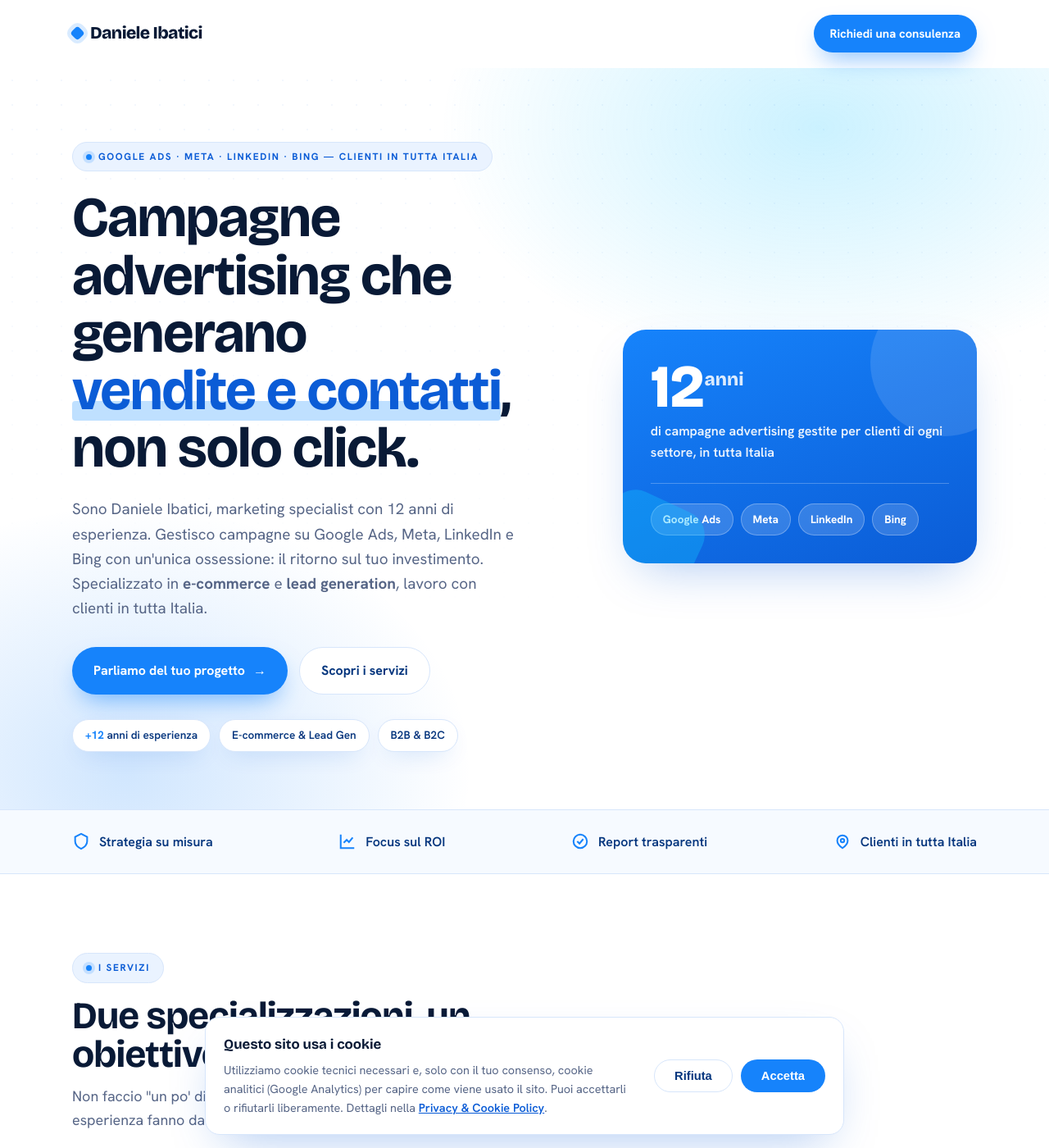
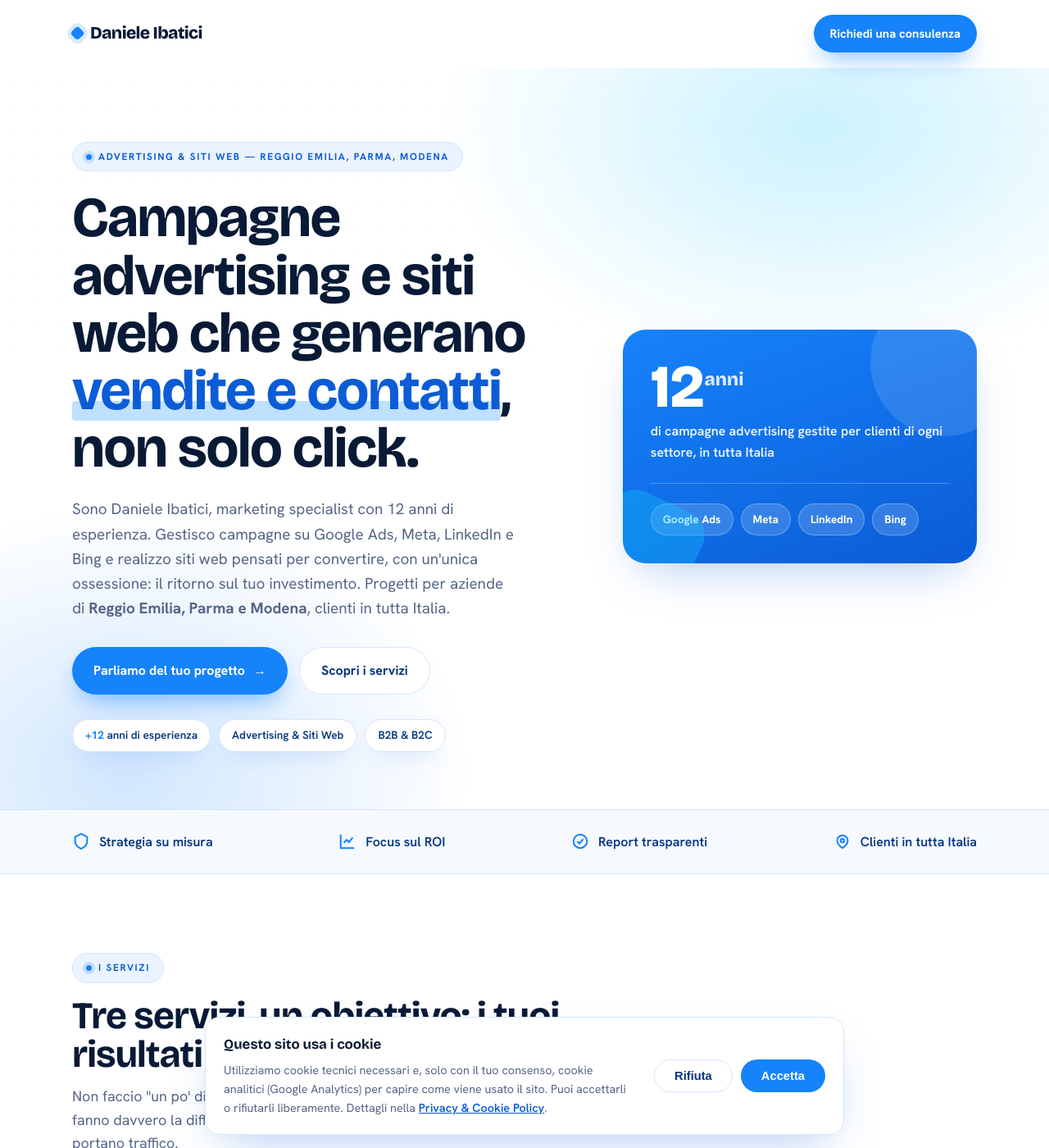
Before and after one commit to ibaticidaniele/danieleibatici, a Jekyll site: the page index.html, which Jekyll copies as it is, in a window 1280 px wide and 1400 px high. Shown: the whole window at 82% size. Built offline with Jekyll 4.4.1, drawn with Linux system fonts in a browser that asks for light colours; some of the changed text lies outside the part shown.

Commit message:
Aggiungi servizio creazione siti web e SEO locale Reggio Emilia/Parma/Modena
Aggiorna title, meta description, Open Graph e schema.org, aggiunge una
terza card servizi, e aggiorna FAQ, sezione chi-sono e footer per
posizionare anche sui siti web nelle tre province.

Co-Authored-By: Claude Sonnet 5 <noreply@anthropic.com>

```diff
--- a/index.html
+++ b/index.html
@@ -21,8 +21,8 @@
 </script>
 
 <!-- ===== SEO ===== -->
-<title>Daniele Ibatici | Consulente Advertising: Google Ads, Meta, LinkedIn & Bing</title>
-<meta name="description" content="Daniele Ibatici, marketing specialist con 12 anni di esperienza nella gestione di campagne advertising su Google Ads, Meta, LinkedIn e Bing. Specializzato in e-commerce e lead generation. Clienti in tutta Italia.">
+<title>Daniele Ibatici | Advertising e Creazione Siti Web — Reggio Emilia, Parma, Modena</title>
+<meta name="description" content="Daniele Ibatici, marketing specialist con 12 anni di esperienza: gestione campagne Google Ads, Meta, LinkedIn e Bing e creazione di siti web ottimizzati per la conversione. Servizi per aziende di Reggio Emilia, Parma e Modena, clienti in tutta Italia.">
 <meta name="robots" content="index, follow">
 <link rel="canonical" href="https://www.danieleibatici.it/">
 <meta name="theme-color" content="#1683fb">
@@ -30,8 +30,8 @@
 <!-- Open Graph -->
 <meta property="og:type" content="website">
 <meta property="og:locale" content="it_IT">
-<meta property="og:title" content="Daniele Ibatici | Consulente Advertising Google, Meta, LinkedIn & Bing">
-<meta property="og:description" content="12 anni di esperienza nella gestione di campagne advertising per e-commerce e lead generation. Clienti in tutta Italia.">
+<meta property="og:title" content="Daniele Ibatici | Advertising e Creazione Siti Web — Reggio Emilia, Parma, Modena">
+<meta property="og:description" content="12 anni di esperienza tra campagne advertising e creazione di siti web che convertono. Aziende di Reggio Emilia, Parma e Modena, clienti in tutta Italia.">
 <meta property="og:url" content="https://www.danieleibatici.it/">
 <meta property="og:image" content="https://www.danieleibatici.it/daniele-ibatici.jpg">
 
@@ -50,10 +50,12 @@
   "url": "https://www.danieleibatici.it/",
   "telephone": "+39 334 205 9639",
   "priceRange": "€€",
-  "description": "Consulente marketing con 12 anni di esperienza nella gestione di campagne advertising su Google Ads, Meta, LinkedIn e Bing. Specializzato in e-commerce e lead generation. Clienti in tutta Italia.",
-  "knowsAbout": ["Google Ads", "Meta Ads", "LinkedIn Ads", "Microsoft Advertising", "Bing Ads", "Advertising e-commerce", "Lead generation", "Google Shopping", "Performance Max", "Ottimizzazione del percorso utente", "Conversion Rate Optimization", "Customer journey"],
+  "description": "Consulente marketing con 12 anni di esperienza nella gestione di campagne advertising su Google Ads, Meta, LinkedIn e Bing e nella creazione di siti web ottimizzati per la conversione. Specializzato in e-commerce e lead generation. Servizi per Reggio Emilia, Parma e Modena, clienti in tutta Italia.",
+  "knowsAbout": ["Google Ads", "Meta Ads", "LinkedIn Ads", "Microsoft Advertising", "Bing Ads", "Advertising e-commerce", "Lead generation", "Google Shopping", "Performance Max", "Creazione siti web", "Web design", "SEO on-page", "Ottimizzazione del percorso utente", "Conversion Rate Optimization", "Customer journey"],
   "areaServed": [
     { "@type": "City", "name": "Reggio Emilia" },
+    { "@type": "City", "name": "Parma" },
+    { "@type": "City", "name": "Modena" },
     { "@type": "Country", "name": "Italia" }
   ],
   "address": {
@@ -84,12 +86,17 @@
     {
       "@type": "Question",
       "name": "Lavori solo a Reggio Emilia o anche da remoto?",
-      "acceptedAnswer": { "@type": "Answer", "text": "Seguo clienti a Reggio Emilia e provincia di persona e clienti in tutta Italia da remoto, sia B2B che B2C." }
+      "acceptedAnswer": { "@type": "Answer", "text": "Seguo di persona le aziende di Reggio Emilia, Parma e Modena e clienti in tutta Italia da remoto, sia B2B che B2C." }
     },
     {
       "@type": "Question",
       "name": "Su quali piattaforme gestisci l'advertising?",
       "acceptedAnswer": { "@type": "Answer", "text": "Gestisco campagne su Google Ads (Search, Shopping, Performance Max), Meta Ads (Facebook e Instagram), LinkedIn Ads e Microsoft Advertising (Bing), con focus su e-commerce e lead generation." }
+    },
+    {
+      "@type": "Question",
+      "name": "Realizzi anche siti web, oltre alle campagne advertising?",
+      "acceptedAnswer": { "@type": "Answer", "text": "Sì. Realizzo siti web veloci, chiari e ottimizzati per la conversione — la base su cui poi far rendere le campagne advertising. Progetto siti per aziende di Reggio Emilia, Parma e Modena, oltre che per clienti in tutta Italia." }
     }
   ]
 }
@@ -202,7 +209,7 @@
   .sec-head p{color:var(--muted);font-size:1.12rem}
 
   /* services */
-  .services{display:grid;grid-template-columns:1fr 1fr;gap:26px}
+  .services{display:grid;grid-template-columns:repeat(auto-fit,minmax(300px,1fr));gap:26px}
   .svc{position:relative;background:#fff;border:1px solid var(--line);border-radius:var(--r);padding:38px;transition:.3s;overflow:hidden}
   .svc::before{content:"";position:absolute;top:0;left:0;height:4px;width:100%;background:linear-gradient(90deg,var(--azzurro),var(--cyan));transform:scaleX(0);transform-origin:left;transition:.35s}
   .svc:hover{transform:translateY(-6px);box-shadow:var(--shadow);border-color:transparent}
@@ -319,16 +326,16 @@
   <div class="grid-overlay"></div>
   <div class="wrap hero-grid">
     <div>
-      <span class="eyebrow reveal">Google Ads · Meta · LinkedIn · Bing — Clienti in tutta Italia</span>
-      <h1 class="reveal">Campagne advertising che generano <span class="hl">vendite e contatti</span>, non solo click.</h1>
-      <p class="lead reveal">Sono Daniele Ibatici, marketing specialist con 12 anni di esperienza. Gestisco campagne su Google Ads, Meta, LinkedIn e Bing con un'unica ossessione: il ritorno sul tuo investimento. Specializzato in <strong>e-commerce</strong> e <strong>lead generation</strong>, lavoro con clienti in tutta Italia.</p>
+      <span class="eyebrow reveal">Advertising &amp; Siti Web — Reggio Emilia, Parma, Modena</span>
+      <h1 class="reveal">Campagne advertising e siti web che generano <span class="hl">vendite e contatti</span>, non solo click.</h1>
+      <p class="lead reveal">Sono Daniele Ibatici, marketing specialist con 12 anni di esperienza. Gestisco campagne su Google Ads, Meta, LinkedIn e Bing e realizzo siti web pensati per convertire, con un'unica ossessione: il ritorno sul tuo investimento. Progetti per aziende di <strong>Reggio Emilia, Parma e Modena</strong>, clienti in tutta Italia.</p>
       <div class="hero-cta reveal">
         <a href="#contatti" class="btn btn-primary">Parliamo del tuo progetto <span class="arrow">→</span></a>
         <a href="#servizi" class="btn btn-ghost">Scopri i servizi</a>
       </div>
       <div class="chips reveal">
         <span class="chip"><b>+12</b> anni di esperienza</span>
-        <span class="chip">E-commerce &amp; Lead Gen</span>
+        <span class="chip">Advertising &amp; Siti Web</span>
         <span class="chip">B2B &amp; B2C</span>
       </div>
     </div>
@@ -358,8 +365,8 @@
   <div class="wrap">
     <div class="sec-head reveal">
       <span class="eyebrow">I servizi</span>
-      <h2>Due specializzazioni, un obiettivo: i tuoi risultati</h2>
-      <p>Non faccio "un po' di tutto". Mi concentro sulle due aree dove dodici anni di esperienza fanno davvero la differenza.</p>
+      <h2>Tre servizi, un obiettivo: i tuoi risultati</h2>
+      <p>Non faccio "un po' di tutto". Mi concentro sulle aree dove dodici anni di esperienza fanno davvero la differenza — dal sito che ti rappresenta alle campagne che ci portano traffico.</p>
     </div>
     <div class="services">
       <article class="svc reveal">
@@ -386,6 +393,18 @@
         </ul>
         <a href="#contatti" class="svc-link">Voglio più contatti qualificati <span class="arrow">→</span></a>
       </article>
+      <article class="svc reveal">
+        <div class="svc-ico"><svg width="28" height="28" viewBox="0 0 24 24" fill="none" stroke="currentColor" stroke-width="2"><rect x="3" y="4" width="18" height="13" rx="2"/><path d="M8 21h8M12 17v4"/></svg></div>
+        <h3>Creazione Siti Web</h3>
+        <p>Siti web veloci, chiari e ottimizzati per la conversione — la base su cui poi far rendere le campagne advertising. Progetti per aziende di Reggio Emilia, Parma e Modena, di persona, e in tutta Italia da remoto.</p>
+        <ul>
+          <li><svg width="18" height="18" viewBox="0 0 24 24" fill="none" stroke="currentColor" stroke-width="2.4"><path d="m5 13 4 4L19 7"/></svg> Siti vetrina e siti per la lead generation</li>
+          <li><svg width="18" height="18" viewBox="0 0 24 24" fill="none" stroke="currentColor" stroke-width="2.4"><path d="m5 13 4 4L19 7"/></svg> Ottimizzazione SEO on-page</li>
+          <li><svg width="18" height="18" viewBox="0 0 24 24" fill="none" stroke="currentColor" stroke-width="2.4"><path d="m5 13 4 4L19 7"/></svg> Velocità di caricamento e mobile-first</li>
+          <li><svg width="18" height="18" viewBox="0 0 24 24" fill="none" stroke="currentColor" stroke-width="2.4"><path d="m5 13 4 4L19 7"/></svg> Integrazione con il tracciamento conversioni</li>
+        </ul>
+        <a href="#contatti" class="svc-link">Voglio un sito che converte <span class="arrow">→</span></a>
+      </article>
     </div>
   </div>
 </section>
@@ -402,7 +421,7 @@
       <div class="node reveal">
         <div class="nico"><svg width="24" height="24" viewBox="0 0 24 24" fill="none" stroke="currentColor" stroke-width="2"><rect x="3" y="4" width="18" height="13" rx="2"/><path d="M8 21h8M12 17v4"/></svg></div>
         <h4>Sito web</h4>
-        <p>Veloce, chiaro e costruito per convertire, non solo per "esserci".</p>
+        <p>Lo realizzo io stesso: veloce, chiaro e costruito per convertire, non solo per "esserci".</p>
       </div>
       <div class="node reveal">
         <div class="nico"><svg width="24" height="24" viewBox="0 0 24 24" fill="none" stroke="currentColor" stroke-width="2"><path d="M20 13 13 20a2 2 0 0 1-3 0l-6-6a2 2 0 0 1 0-3l7-7h6v6Z"/><circle cx="16" cy="8" r="1.3"/></svg></div>
@@ -445,8 +464,8 @@
       <h2>Dodici anni di campagne, una sola priorità: i tuoi risultati</h2>
       <p>Sono un marketing specialist che ha passato gli ultimi <strong>12 anni</strong> a gestire campagne advertising per clienti di ogni tipo — dalle piccole attività locali agli e-commerce strutturati, in B2B e in B2C.</p>
       <p>Non vendo "presenza online": vendo <strong>vendite e contatti misurabili</strong>. Ogni euro investito su Google, Meta, LinkedIn o Bing deve avere un perché e un ritorno, e il mio lavoro è renderlo evidente in ogni report.</p>
-      <p>E non mi fermo all'advertising: quando collaboro con te <strong>controllo tutto il percorso utente</strong> — sito, prezzi, offerta, customer care — perché le campagne rendono solo se funziona ogni tassello, non solo il mio.</p>
-      <p>Essendo un lavoro che si gestisce interamente da remoto, seguo clienti in <strong>tutta Italia</strong> — dalle aziende di Reggio Emilia e provincia fino ai progetti nazionali, in B2B e in B2C.</p>
+      <p>E non mi fermo all'advertising: quando collaboro con te <strong>controllo tutto il percorso utente</strong> — sito, prezzi, offerta, customer care — perché le campagne rendono solo se funziona ogni tassello, non solo il mio. Per questo <strong>realizzo anche il sito web</strong>: è la base su cui poi costruire ogni campagna.</p>
+      <p>Seguo di persona le aziende di <strong>Reggio Emilia, Parma e Modena</strong> e, gestendo tutto anche da remoto, clienti in <strong>tutta Italia</strong>, in B2B e in B2C.</p>
       <a href="#contatti" class="btn btn-primary" style="margin-top:10px">Lavoriamo insieme <span class="arrow">→</span></a>
     </div>
   </div>
@@ -466,11 +485,15 @@
       </details>
       <details class="reveal">
         <summary>Lavori solo a Reggio Emilia o anche da remoto? <span class="pl">+</span></summary>
-        <div class="ans">Entrambi. Seguo di persona le aziende di Reggio Emilia e provincia e da remoto clienti in tutta Italia, sia B2B che B2C.</div>
+        <div class="ans">Entrambi. Seguo di persona le aziende di Reggio Emilia, Parma e Modena e da remoto clienti in tutta Italia, sia B2B che B2C.</div>
       </details>
       <details class="reveal">
         <summary>Su quali piattaforme gestisci l'advertising? <span class="pl">+</span></summary>
         <div class="ans">Gestisco campagne su Google Ads (Search, Shopping, Performance Max), Meta (Facebook e Instagram), LinkedIn Ads e Microsoft Advertising (Bing), con focus su e-commerce e lead generation.</div>
+      </details>
+      <details class="reveal">
+        <summary>Realizzi anche siti web, oltre alle campagne advertising? <span class="pl">+</span></summary>
+        <div class="ans">Sì. Realizzo siti web veloci, chiari e ottimizzati per la conversione — la base su cui poi far rendere le campagne advertising. Progetto siti per aziende di Reggio Emilia, Parma e Modena, oltre che per clienti in tutta Italia.</div>
       </details>
       <details class="reveal">
         <summary>In quanto tempo si vedono i primi risultati? <span class="pl">+</span></summary>
@@ -503,6 +526,7 @@
         <select id="tipo" name="servizio">
           <option>Advertising per e-commerce</option>
           <option>Lead generation</option>
+          <option>Creazione sito web</option>
           <option>Non sono sicuro/a, ne parliamo</option>
         </select>
         <label for="msg">Il tuo progetto</label>
@@ -521,12 +545,13 @@
     <div class="foot-grid">
       <div style="max-width:280px">
         <a href="#" class="logo"><span class="dot"></span>Daniele Ibatici</a>
-        <p style="margin-top:14px;font-size:.92rem">Marketing specialist · Gestione campagne advertising su Google Ads, Meta, LinkedIn e Bing per e-commerce e lead generation.</p>
+        <p style="margin-top:14px;font-size:.92rem">Marketing specialist · Campagne advertising su Google Ads, Meta, LinkedIn e Bing e creazione di siti web per e-commerce e lead generation.</p>
       </div>
       <div class="foot-col">
         <h4>Servizi</h4>
         <a href="#servizi">Advertising e-commerce</a>
         <a href="#servizi">Lead generation</a>
+        <a href="#servizi">Creazione siti web</a>
         <a href="#approccio">Approccio</a>
       </div>
       <div class="foot-col">
@@ -538,8 +563,9 @@
       </div>
       <div class="foot-col">
         <h4>Zona</h4>
-        <a href="#">Clienti in tutta Italia</a>
         <a href="#">Reggio Emilia e provincia</a>
+        <a href="#">Parma e provincia</a>
+        <a href="#">Modena e provincia</a>
         <a href="https://www.linkedin.com/in/danieleibatici/">LinkedIn</a>
       </div>
     </div>
```
